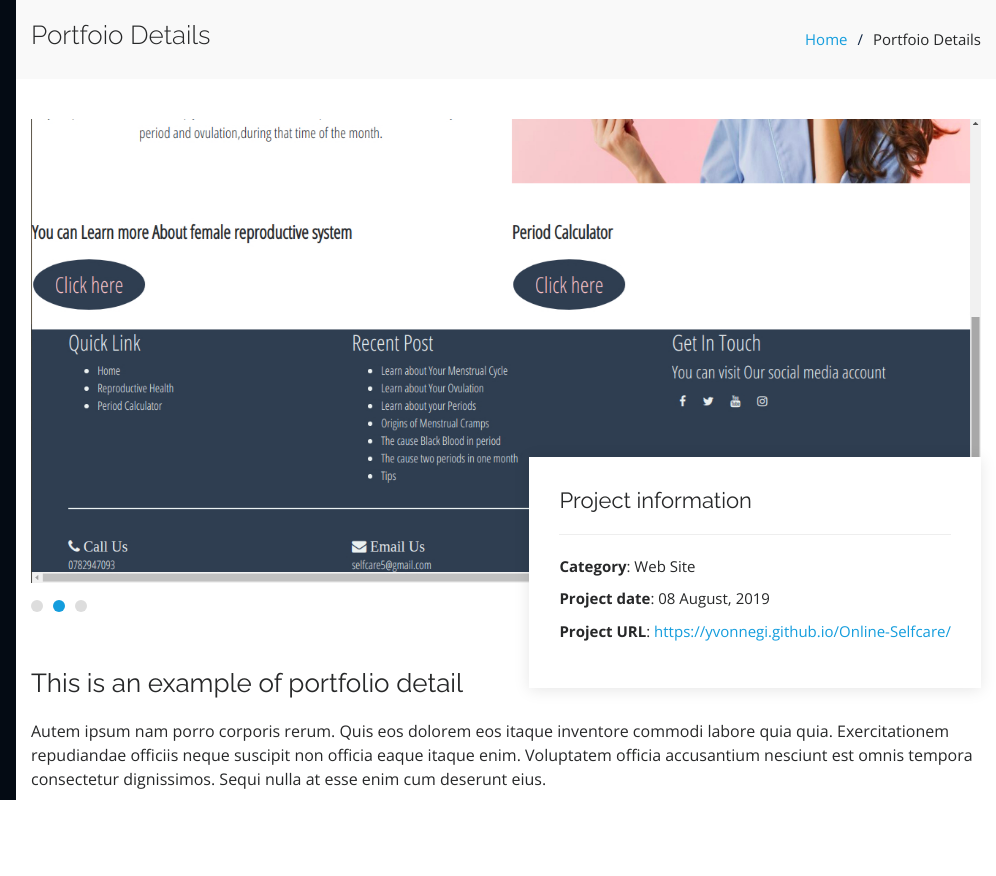
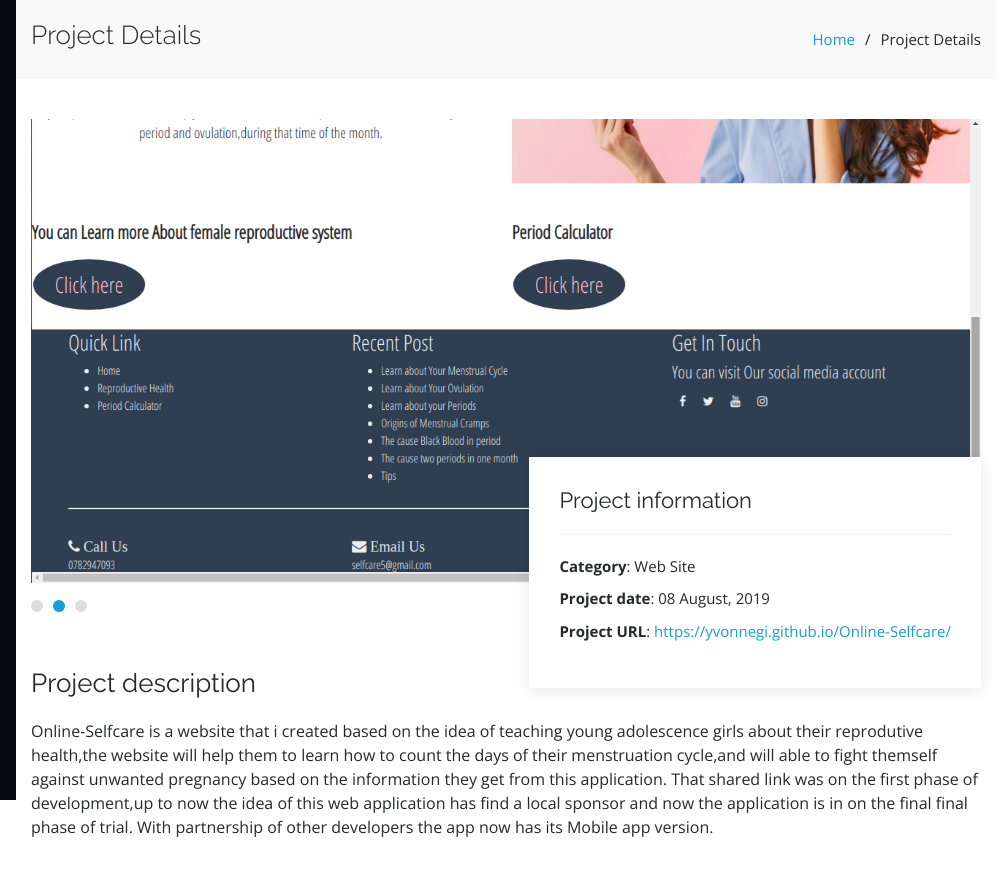
Before and after one commit to YvonneGi/UPortfolio, a plain HTML site: page portfolio-details1.html in a window 1280 px wide. Shown: the full height of the page, 284-1280 px from the left. Drawn offline with nearby package versions, Linux system fonts and the light colour scheme.

Commit message:
add changes

```diff
--- a/portfolio-details1.html
+++ b/portfolio-details1.html
@@ -72,10 +72,10 @@
       <div class="container">
 
         <div class="d-flex justify-content-between align-items-center">
-          <h2>Portfoio Details</h2>
+          <h2>Project Details</h2>
           <ol>
             <li><a href="index.html">Home</a></li>
-            <li>Portfoio Details</li>
+            <li>Project Details</li>
           </ol>
         </div>
 
@@ -109,9 +109,12 @@
         </div>
 
         <div class="portfolio-description">
-          <h2>This is an example of portfolio detail</h2>
+          <h2>Project description</h2>
           <p>
-            Autem ipsum nam porro corporis rerum. Quis eos dolorem eos itaque inventore commodi labore quia quia. Exercitationem repudiandae officiis neque suscipit non officia eaque itaque enim. Voluptatem officia accusantium nesciunt est omnis tempora consectetur dignissimos. Sequi nulla at esse enim cum deserunt eius.
+              Online-Selfcare is a website that i created based on the idea of teaching young adolescence girls about their reprodutive health,the website will help them to learn how to count the days of their menstruation cycle,and will able to fight themself against unwanted pregnancy based on the information they get from this application.
+              That shared link was on the first phase of development,up to now the idea of this web application has find a local sponsor and now the application is in on the final final phase of trial.
+              With partnership of other developers the app now has its Mobile app version.
+
           </p>
         </div>
 
```
Also changed, not shown: portfolio-details.html (+1 -1 lines), portfolio-details2.html (+5 -4 lines), portfolio-details3.html (+5 -4 lines), portfolio-details4.html (+5 -4 lines), portfolio-details5.html (+6 -4 lines).
